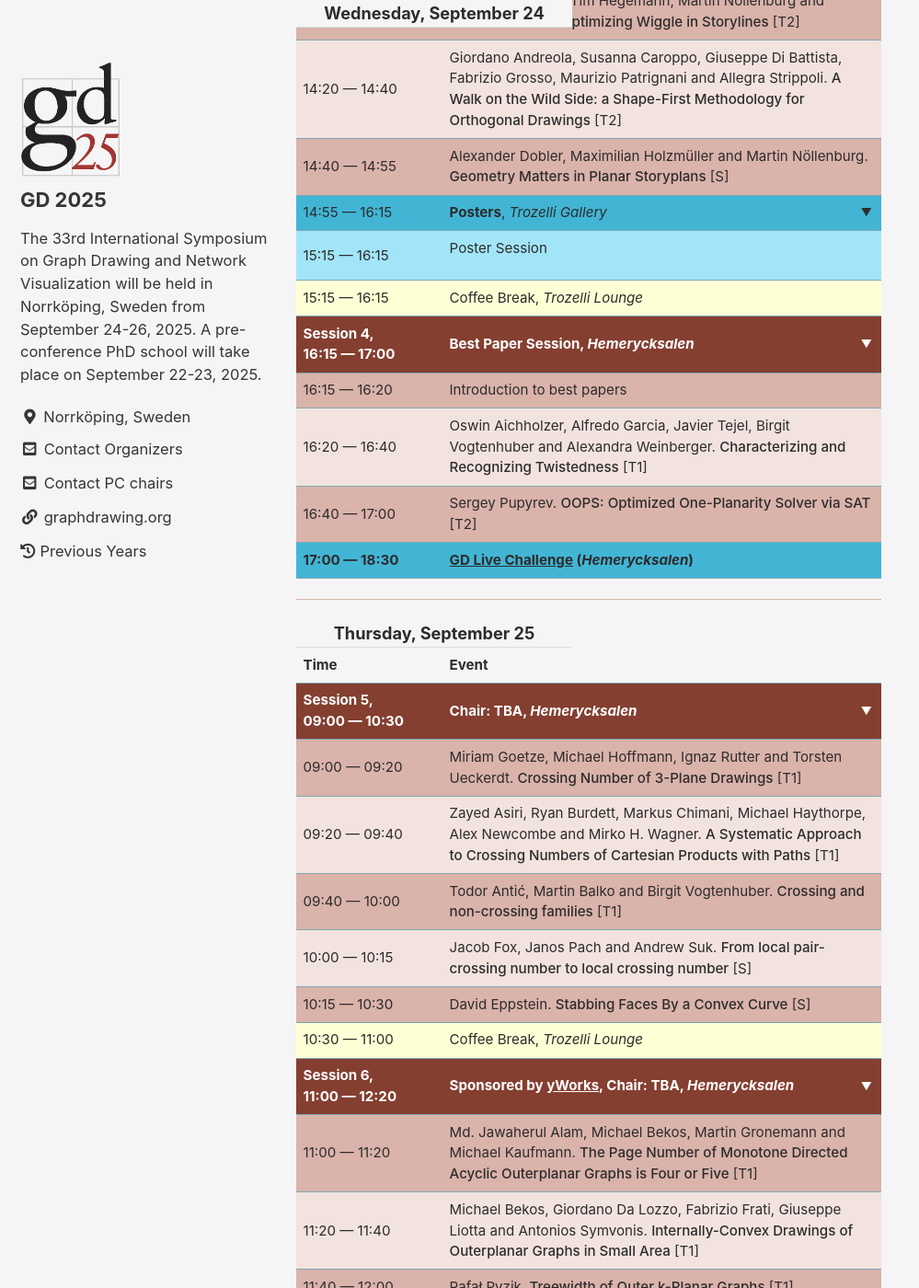
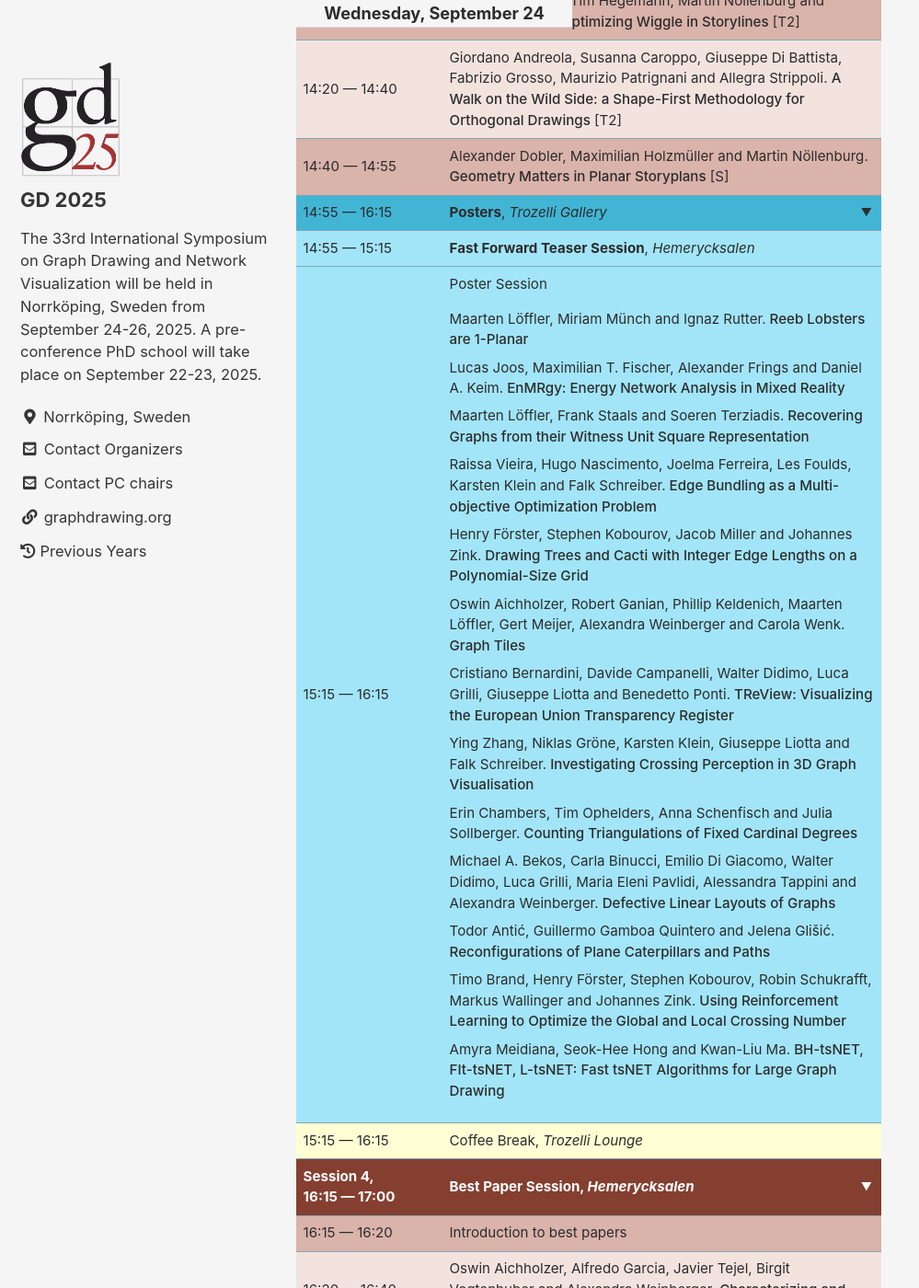
Before and after one commit to graphdrawing/gd2025, a Jekyll site: the page built from pages/program.md, in a window 1280 px wide and 1400 px high, scrolled down 4003 px. Shown: the whole window at 92% size, without its empty margins (0-999 px from the left). Built offline with Jekyll 4.4.1, drawn with Linux system fonts in a browser that asks for light colours; cached includes are drawn as plain includes.

Commit message:
Update program.md

```diff
--- a/pages/program.md
+++ b/pages/program.md
@@ -784,11 +784,35 @@ function scrollToSection(sectionId) {
         <tr class="session"><td>14:00 &mdash; 14:20</td><td><span class="authors">Alexander Dobler, Tim Hegemann, Martin Nöllenburg and Alexander Wolff</span>. <span class="title">Optimizing Wiggle in Storylines</span> <span class="track">[T2]</span></td></tr>
         <tr class="session light"><td>14:20 &mdash; 14:40</td><td><span class="authors">Giordano Andreola, Susanna Caroppo, Giuseppe Di Battista, Fabrizio Grosso, Maurizio Patrignani and Allegra Strippoli</span>. <span class="title">A Walk on the Wild Side: a Shape-First Methodology for Orthogonal Drawings</span> <span class="track">[T2]</span></td></tr>
         <tr class="session"><td>14:40 &mdash; 14:55</td><td><span class="authors">Alexander Dobler, Maximilian Holzmüller and Martin Nöllenburg</span>. <span class="title">Geometry Matters in Planar Storyplans</span> <span class="track">[S]</span></td></tr>
-    <tr class="poster header"><td>14:55 &mdash; 16:15</td><td><strong>Posters</strong>, <span class="room-info">Trozelli Gallery</span></td></tr>
-        <tr class="poster"><td>15:15 &mdash; 16:15</td><td>
-    <p>Poster Session <span class="room-info"></span></p>
-    <ul class="poster-list"></ul>
-    </td></tr>
+    <tr class="poster header">
+	<td>14:55 &mdash; 16:15</td>
+	<td><strong>Posters</strong>, <span class="room-info">Trozelli Gallery</span></td>
+</tr>
+<tr class="poster">
+	<td>14:55 &mdash; 15:15</td>
+	<td><strong>Fast Forward Teaser Session</strong>, <span class="room-info">Hemerycksalen</span></td>
+</tr>
+<tr class="poster">
+	<td>15:15 &mdash; 16:15</td>
+	<td>
+		<p>Poster Session <span class="room-info"></span></p>
+		<ul class="poster-list">
+			 <li><span class="authors"><span>Maarten Löffler, Miriam Münch and Ignaz Rutter</span>.</span><span class="title"> Reeb Lobsters are 1-Planar</span></li>
+			 <li><span class="authors"><span>Lucas Joos, Maximilian T. Fischer, Alexander Frings and Daniel A. Keim</span>.</span><span class="title"> EnMRgy: Energy Network Analysis in Mixed Reality</span></li>
+			 <li><span class="authors"><span>Maarten Löffler, Frank Staals and Soeren Terziadis</span>.</span><span class="title"> Recovering Graphs from their Witness Unit Square Representation</span></li>
+			 <li><span class="authors"><span>Raissa Vieira, Hugo Nascimento, Joelma Ferreira, Les Foulds, Karsten Klein and Falk Schreiber</span>.</span><span class="title"> Edge Bundling as a Multi-objective Optimization Problem</span></li>
+			 <li><span class="authors"><span>Henry Förster, Stephen Kobourov, Jacob Miller and Johannes Zink</span>.</span><span class="title"> Drawing Trees and Cacti with Integer Edge Lengths on a Polynomial-Size Grid</span></li>
+			 <li><span class="authors"><span>Oswin Aichholzer, Robert Ganian, Phillip Keldenich, Maarten Löffler, Gert Meijer, Alexandra Weinberger and Carola Wenk</span>.</span><span class="title"> Graph Tiles</span></li>
+			 <li><span class="authors"><span>Cristiano Bernardini, Davide Campanelli, Walter Didimo, Luca Grilli, Giuseppe Liotta and Benedetto Ponti</span>.</span><span class="title"> TReView: Visualizing the European Union Transparency Register</span></li>
+			 <li><span class="authors"><span>Ying Zhang, Niklas Gröne, Karsten Klein, Giuseppe Liotta and Falk Schreiber</span>.</span><span class="title"> Investigating Crossing Perception in 3D Graph Visualisation</span></li>
+			 <li><span class="authors"><span>Erin Chambers, Tim Ophelders, Anna Schenfisch and Julia Sollberger</span>.</span><span class="title"> Counting Triangulations of Fixed Cardinal Degrees</span></li>
+			 <li><span class="authors"><span>Michael A. Bekos, Carla Binucci, Emilio Di Giacomo, Walter Didimo, Luca Grilli, Maria Eleni Pavlidi, Alessandra Tappini and Alexandra Weinberger</span>.</span><span class="title"> Defective Linear Layouts of Graphs</span></li>
+			 <li><span class="authors"><span>Todor Antić, Guillermo Gamboa Quintero and Jelena Glišić</span>.</span><span class="title"> Reconfigurations of Plane Caterpillars and Paths</span></li>
+			 <li><span class="authors"><span>Timo Brand, Henry Förster, Stephen Kobourov, Robin Schukrafft, Markus Wallinger and Johannes Zink</span>.</span><span class="title"> Using Reinforcement Learning to Optimize the Global and Local Crossing Number</span></li>
+			 <li><span class="authors"><span>Amyra Meidiana, Seok-Hee Hong and Kwan-Liu Ma</span>.</span><span class="title"> BH-tsNET, FIt-tsNET, L-tsNET: Fast tsNET Algorithms for Large Graph Drawing</span></li>
+		</ul>
+	</td>
+</tr>
     <tr class="coffee"><td>15:15 &mdash; 16:15</td><td>Coffee Break, <span class="room-info">Trozelli Lounge</span></td></tr>
      <tr class="session header schedule-link" id="session-4" schedule-link-start="2025-09-24T11:00" schedule-link-end="2025-09-24T12:20" schedule-link-text="Session 4"><td><strong>Session 4,<br> 16:15 &mdash; 17:00</strong></td><td><strong>Best Paper Session, <span class="room-info">Hemerycksalen</span></strong></td></tr>
         <tr class="session"><td>16:15 &mdash; 16:20</td><td>Introduction to best papers</td></tr>
```
